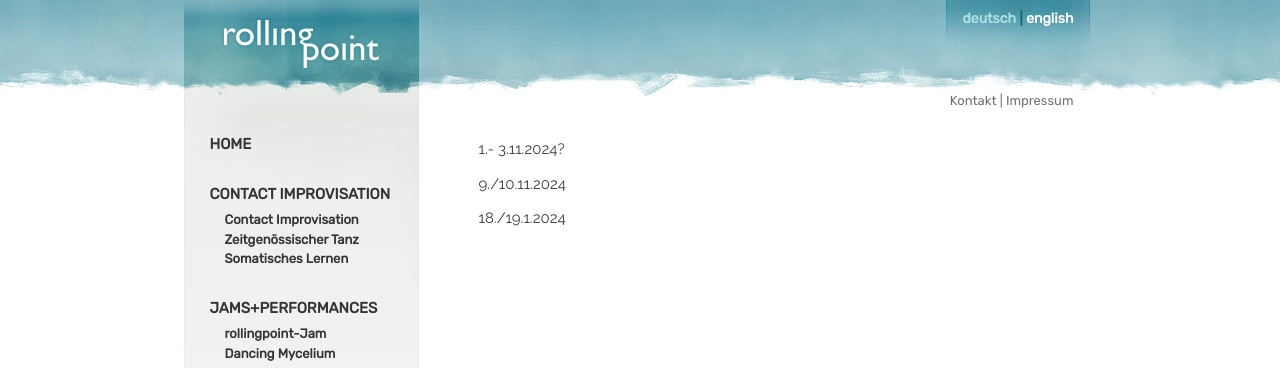
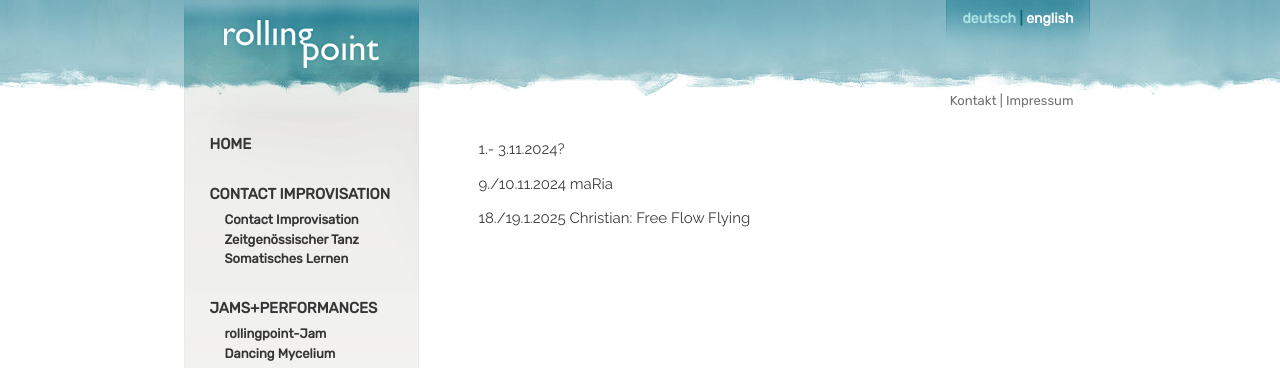
Before and after one commit to manulari/rollingpointat, a Jekyll site: the page built from _pages_de/wsws2024.md, in a window 1280 px wide. Shown: the top 368 px of the page. Built offline with Jekyll 4.4.1, drawn with Linux system fonts in a browser that asks for light colours; comment, search, counter and statistics services are not loaded.

Commit message:
Update page (de) “wsws2024”

```diff
--- a/_pages_de/wsws2024.md
+++ b/_pages_de/wsws2024.md
@@ -5,6 +5,6 @@ language: de
 ---
 1.- 3.11.2024?
 
-9./10.11.2024
+9./10.11.2024 maRia
 
-18./19.1.2024
+18./19.1.2025 Christian: Free Flow Flying
```
